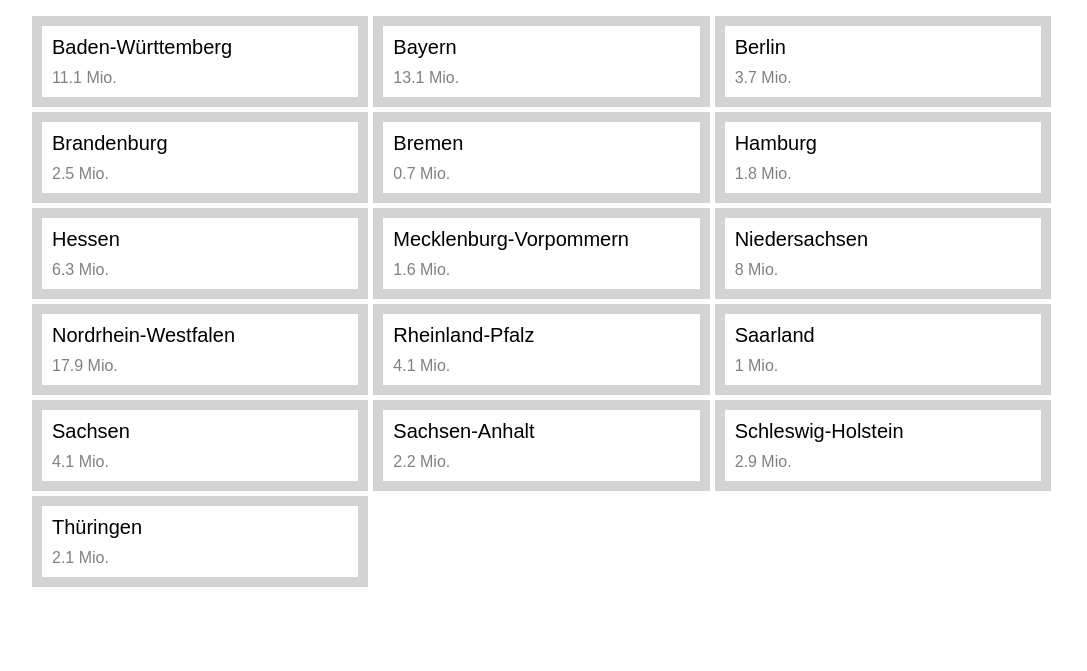
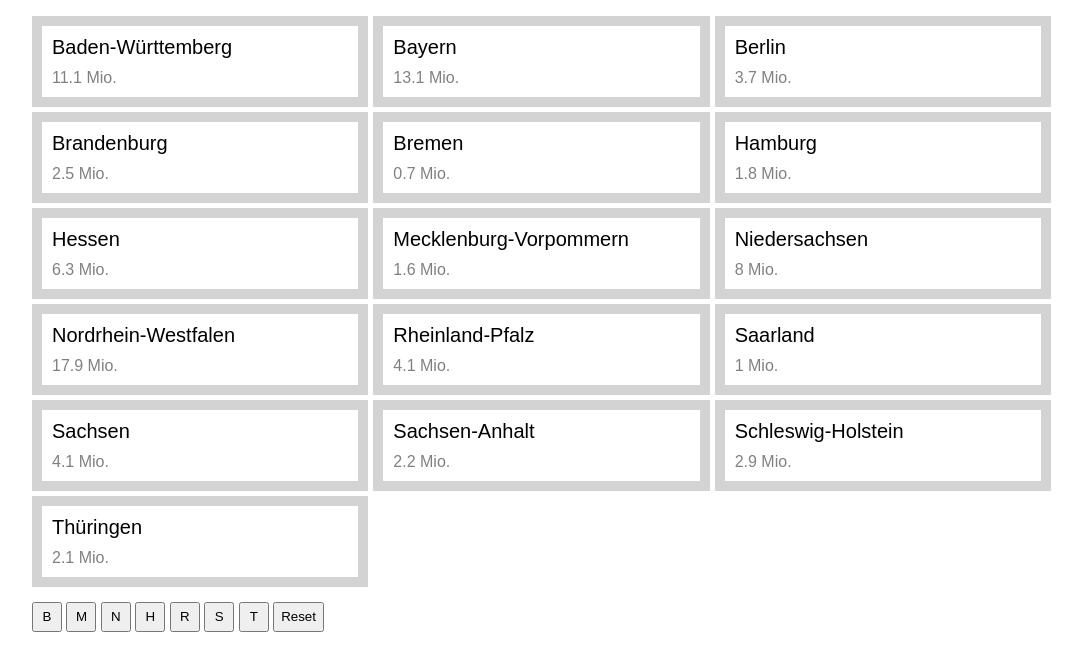
Before and after one commit to FuchsRobert/Federal-States, a plain HTML site: page index.html in a window 1280 px wide. Shown: the part 99-770 px from the top of the page, without its empty margins (96-1183 px from the left). Drawn offline with Linux system fonts and the light colour scheme.

Commit message:
buttons added

```diff
--- a/index.html
+++ b/index.html
@@ -4,22 +4,33 @@
     <meta charset="UTF-8" />
     <meta name="viewport" content="width=device-width, initial-scale=1.0" />
     <title>Bundesländer</title>
-    <link rel="shortcut icon" href="./img/favicon.ico" type="image/x-icon">
+    <link rel="shortcut icon" href="./img/favicon.ico" type="image/x-icon" />
     <link rel="stylesheet" href="style.css" />
+    <link rel="stylesheet" href="media.css">
   </head>
 
   <body onload="show()">
 
     <div class="content">
-
       <div class="headlineContainer">
         <h1>BUNDESLÄNDER</h1>
       </div>
 
-        <div id="state">
-        </div>
+      <div id="state"></div>
+
+      <div class="buttonContainer">
+        <button onclick="filterState('B')">B</button>
+        <button onclick="filterState('M')">M</button>
+        <button onclick="filterState('N')">N</button>
+        <button onclick="filterState('H')">H</button>
+        <button onclick="filterState('R')">R</button>
+        <button onclick="filterState('S')">S</button>
+        <button onclick="filterState('T')">T</button>
+        <button onclick="reset()" class="resetButton">Reset</button>
+      </div>
 
     </div>
+
     <script src="./script.js"></script>
   </body>
 </html>
--- /dev/null
+++ b/media.css
@@ -0,0 +1,14 @@
+@media (min-width: 800px) and (max-width: 1040px) {
+  .outerContainer {
+    width: calc(800px / 3);
+  }
+
+  .content {
+    width: auto;
+  }
+
+  .headlineContainer {
+    width: 800px;
+
+  }
+}
--- a/script.js
+++ b/script.js
@@ -111,4 +111,23 @@ function forward(url) {
 }
 
 
+function filterState(startingLetter) {
+    const stateContainer = document.getElementById("state");
+    stateContainer.innerHTML = "";
+
+    for (let i = 0; i < federalStates.length; i++) {
+        let state = federalStates[i];
+        if (state.name.charAt(0).toUpperCase() === startingLetter) {
+            let stateDiv = createStateDiv(state);
+            stateContainer.appendChild(stateDiv);
+        }
+    }
+}
+
+
+function reset() {
+    show();
+}
+
+
 show();
--- a/style.css
+++ b/style.css
@@ -9,6 +9,7 @@ body {
 
   .content {
     max-width: 1024px;
+    min-width: 1024px;
     margin: 5px;
   }
 
@@ -49,3 +50,17 @@ body {
   .population {
     color: grey;
   }
+
+  .buttonContainer {
+    margin-top: 10px;
+  }
+
+  button {
+    width: 30px;
+    height: 30px;
+  }
+
+  .resetButton {
+    width: auto;
+    height: 30px;
+  }
```
Also changed, not shown: 1 other file.
